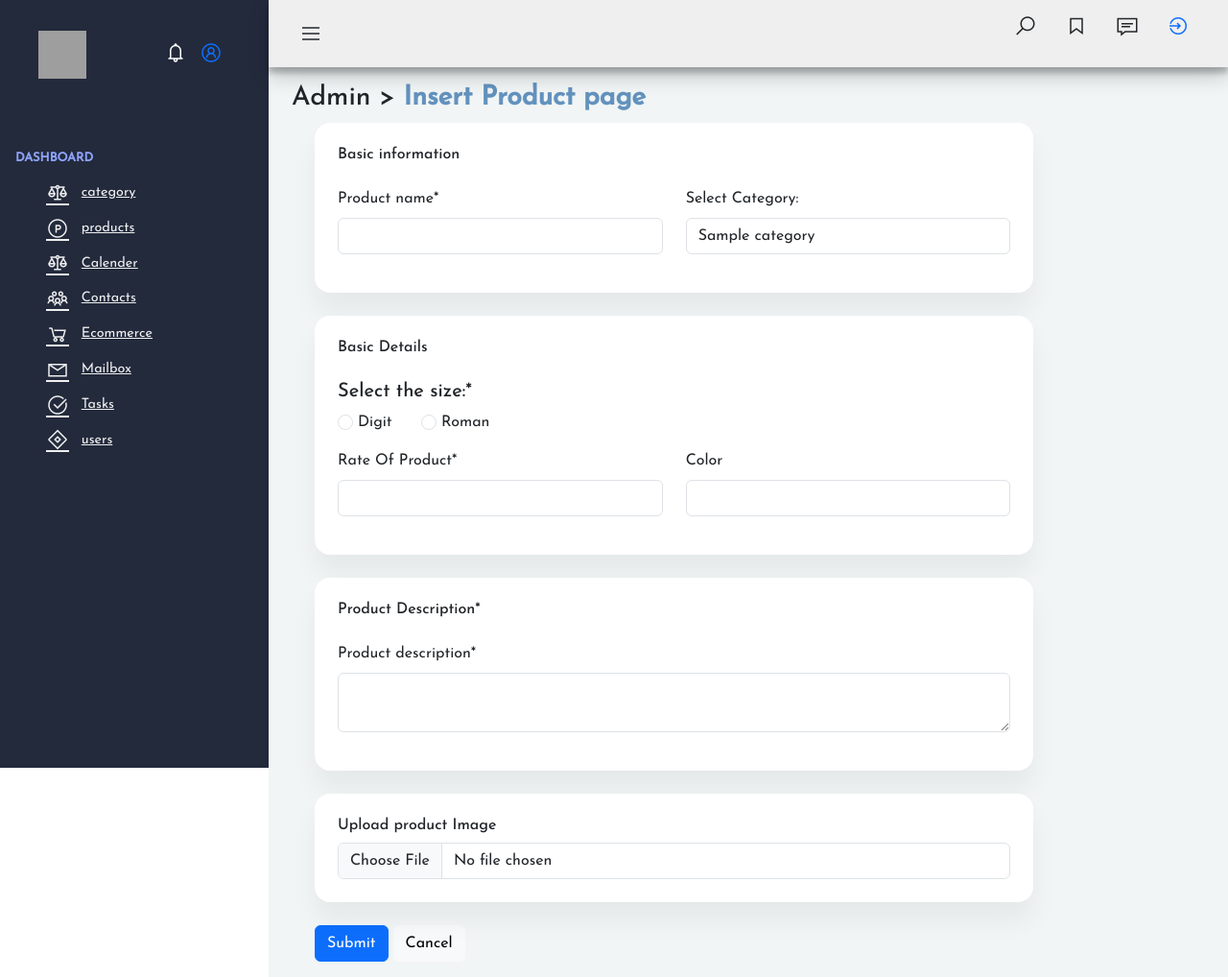
After one commit to hardikp911/phulkarieva, a PHP site: page /admin/insertProduct.php in a window 1280 px wide. The commit adds this page. Shown: the whole page at 96% size. Run offline with PHP 8.4, Linux system fonts and the light colour scheme; tables that the repository leaves empty or names only in its code hold one stand-in row (values such as "Sample post"); some libraries are stand-ins or nearby versions; some web fonts are replaced; grey boxes are pictures that could not be loaded.

Commit message:
insert page func

```diff
--- a/admin/footer.php
+++ b/admin/footer.php
@@ -1,3 +1,4 @@
 <script  src="./assets/js/script.js"></script>
   <script src="https://cdn.jsdelivr.net/npm/@popperjs/core@2.11.8/dist/umd/popper.min.js" integrity="sha384-I7E8VVD/ismYTF4hNIPjVp/Zjvgyol6VFvRkX/vR+Vc4jQkC+hVqc2pM8ODewa9r" crossorigin="anonymous"></script>
 <script src="https://cdn.jsdelivr.net/npm/bootstrap@5.3.0/dist/js/bootstrap.min.js" integrity="sha384-fbbOQedDUMZZ5KreZpsbe1LCZPVmfTnH7ois6mU1QK+m14rQ1l2bGBq41eYeM/fS" crossorigin="anonymous"></script>
+<script src="https://code.jquery.com/jquery-1.10.2.min.js"></script>
--- /dev/null
+++ b/admin/insertProduct.php
@@ -0,0 +1,271 @@
+<?php include('./header.php');
+
+error_reporting(E_ALL);
+ini_set('display_errors', 1);
+?>
+<style type="text/css">
+    .card {
+        box-shadow: 0 20px 27px 0 rgb(0 0 0 / 5%);
+    }
+
+    .card {
+        position: relative;
+        display: flex;
+        flex-direction: column;
+        min-width: 0;
+        word-wrap: break-word;
+        background-color: #fff;
+        background-clip: border-box;
+        border: 0 solid rgba(0, 0, 0, .125);
+        border-radius: 1rem;
+    }
+
+    .card-body {
+        -webkit-box-flex: 1;
+        -ms-flex: 1 1 auto;
+        flex: 1 1 auto;
+        padding: 1.5rem 1.5rem;
+    }
+</style>
+
+<body>
+    <?php include('./sidebar.php');  ?>
+
+    <div class="main-content">
+        <?php include('./navbar.php');  ?>
+
+        <main>
+            <div class="main">
+                <div class="page-header">
+                    <div class="content">
+                        <h3>Admin &gt; <span class="highlight">Insert Product page</span></h3>
+                    </div>
+                </div>
+
+            </div>
+            <section class="body">
+                <!-- code for use to make pages -->
+                <div class="container-fluid">
+                    <div class="container">
+
+                        <?php
+                        include('../database/connection.php');
+
+                        if ($_SERVER["REQUEST_METHOD"] == "POST") {
+
+
+                            // Retrieve form data
+                            $productName = $_POST['productName'];
+                            $category = $_POST['category'];
+                            $sizeOption = $_POST['sizeOption'];
+                            $size = ($sizeOption == 'digit') ? $_POST['sizeDigit'] : $_POST['sizeRoman'];
+                            $rate = $_POST['rate'];
+                            $color = $_POST['color'];
+                            $description = $_POST['description'];
+
+                            // Process the uploaded image
+                            $upload_dir = "./assets/uploads/products/";
+
+                            if (!file_exists($upload_dir) && !mkdir($upload_dir, 0777, true)) {
+                                echo "Failed to create upload directory.";
+                                exit();
+                            }
+
+                            if (isset($_FILES['image']) && $_FILES['image']['error'] === UPLOAD_ERR_OK) {
+                                $file_name = $_FILES['image']['name'];
+                                $file_tmp = $_FILES['image']['tmp_name'];
+                                $file_size = $_FILES['image']['size'];
+                                $file_ext = strtolower(pathinfo($file_name, PATHINFO_EXTENSION));
+                                $extensions = array("jpg", "jpeg", "png", "gif");
+
+                                if (!in_array($file_ext, $extensions)) {
+                                    echo "Extension not allowed, please choose a JPG, JPEG, PNG, or GIF file.";
+                                    exit();
+                                } elseif ($file_size > 2097152) {
+                                    echo "File size must be exactly or less than 2 MB";
+                                    exit();
+                                }
+
+                                $upload_path = $upload_dir . $file_name;
+                                if (!move_uploaded_file($file_tmp, $upload_path)) {
+                                    echo "Error uploading file.";
+                                    exit();
+                                }
+
+                                $image = $upload_path;
+                            } else {
+                                $image = null;
+                            }
+
+                            // Insert data into the database
+                            $query = "INSERT INTO products (product_name, category_id, size_option, product_size, product_rate, product_color, product_description, product_image_path)
+              VALUES ('$productName', '$category', '$sizeOption', '$size', '$rate', '$color', '$description', '$image')";
+                            if (mysqli_query($conn, $query)) {
+                                echo "Data inserted successfully.";
+                            } else {
+                                echo "Error: " . mysqli_error($conn);
+                            }
+                        }
+                        ?>
+
+                        <form action="<?php echo $_SERVER['PHP_SELF']; ?>" method="post" enctype="multipart/form-data">
+                            <div class="row">
+                                <div class="col-lg-10">
+                                    <div class="card mb-4">
+                                        <div class="card-body">
+                                            <h3 class="h6 mb-4">Basic information</h3>
+                                            <div class="row">
+                                                <div class="col-lg-6">
+                                                    <div class="mb-3">
+                                                        <label class="form-label">Product name*</label>
+                                                        <input type="text" class="form-control" name="productName" required>
+                                                    </div>
+                                                </div>
+                                                <div class="col-lg-6">
+
+                                                    <div class="mb-3">
+                                                        <label class="form-label">Select Category:</label>
+                                                        <select class="form-control" name="category">
+                                                            <?php
+                                                            $query = "SELECT * FROM category";
+                                                            $result = mysqli_query($conn, $query);
+                                                            while ($row = mysqli_fetch_assoc($result)) {
+                                                                $categoryId = $row['id'];
+                                                                $categoryName = $row['catname'];
+                                                                echo "<option value='$categoryId'>$categoryName</option>";
+                                                            }
+                                                            ?>
+                                                        </select>
+                                                    </div>
+                                                </div>
+                                            </div>
+                                        </div>
+                                    </div>
+
+                                    <div class="card mb-4">
+                                        <div class="card-body">
+                                            <h3 class="h6 mb-4">Basic Details</h3>
+                                            <div class="mb-3">
+                                                <h5>Select the size:*</h5>
+                                                <input class="form-check-input" type="radio" name="sizeOption" id="sizeDigit" value="digit">
+                                                <label class="form-check-label" for="sizeDigit">
+                                                    Digit
+                                                </label>
+                                                &nbsp;&nbsp;&nbsp;&nbsp;
+                                                <input class="form-check-input" type="radio" name="sizeOption" id="sizeRoman" value="roman">
+                                                <label class="form-check-label" for="sizeRoman">
+                                                    Roman
+                                                </label>
+                                            </div>
+                                            <div id="digitField" class="mb-3" style="display: none;">
+                                                <label class="form-label">Size available in digit (e.g., 22, 44, 36)</label>
+                                                <input type="text" class="form-control" name="sizeDigit">
+                                            </div>
+                                            <div id="romanField" class="mb-3" style="display: none;">
+                                                <label class="form-label">Size available in roman (e.g., XL, L, XXL)</label>
+                                                <input type="text" class="form-control" name="sizeRoman">
+                                            </div>
+                                            <div class="row">
+                                                <div class="col-lg-6">
+                                                    <div class="mb-3">
+                                                        <label class="form-label">Rate Of Product*</label>
+                                                        <input type="text" class="form-control" name="rate" required>
+                                                    </div>
+                                                </div>
+                                                <div class="col-lg-6">
+                                                    <div class="mb-3">
+                                                        <label class="form-label">Color</label>
+                                                        <input type="text" class="form-control" name="color">
+                                                    </div>
+                                                </div>
+                                            </div>
+                                        </div>
+                                    </div>
+                                    <div class="card mb-4">
+                                        <div class="card-body">
+                                            <h3 class="h6 mb-4">Product Description*</h3>
+                                            <div class="row">
+                                                <div class="col-lg-12">
+                                                    <div class="mb-3">
+                                                        <label class="form-label">Product description*</label>
+                                                        <textarea class="form-control" name="description" required></textarea>
+                                                    </div>
+                                                </div>
+                                            </div>
+                                        </div>
+                                    </div>
+                                </div>
+                                <div class="col-lg-10">
+                                    <div class="card mb-4">
+                                        <div class="card-body">
+                                            <h3 class="h6">Upload product Image</h3>
+                                            <input class="form-control" type="file" name="image" id="imageInput" >
+                                            <div id="imagePreview"></div>
+                                        </div>
+                                    </div>
+                                </div>
+                                <div class="col-lg-10">
+                                    <button type="submit" class="btn btn-primary">Submit</button>
+                                    <button type="Cancle" class="btn btn-light">Cancel</button>
+                                </div>
+
+
+                            </div>
+
+                        </form>
+
+                    </div>
+                </div>
+            </section>
+        </main>
+    </div>
+    <label for="sidebar" class="body-label" id="body-label"></label>
+</body>
+
+</html>
+<!-- partial -->
+<?php include('./footer.php');  ?>
+<script>
+    $(document).ready(function() {
+        // When a radio button is clicked
+        $('input[name="sizeOption"]').on('change', function() {
+            var selectedOption = $(this).val();
+
+            // Hide both fields initially
+            $('#digitField').hide();
+            $('#romanField').hide();
+
+            // Show the corresponding field based on the selected option
+            if (selectedOption === 'digit') {
+                $('#digitField').show();
+            } else if (selectedOption === 'roman') {
+                $('#romanField').show();
+            }
+        });
+    });
+
+    // JavaScript
+    document.getElementById('imageInput').addEventListener('change', function(event) {
+        var input = event.target;
+        var reader = new FileReader();
+
+        reader.onload = function() {
+            var imgElement = document.createElement('img');
+            imgElement.src = reader.result;
+            imgElement.style.maxWidth = '300px';
+            imgElement.style.maxHeight = '300px';
+            imgElement.style.border = '1px solid #ccc';
+            imgElement.style.padding = '10px';
+
+            var previewContainer = document.getElementById('imagePreview');
+            previewContainer.innerHTML = '';
+            previewContainer.appendChild(imgElement);
+        };
+
+        reader.readAsDataURL(input.files[0]);
+    });
+</script>
+
+</body>
+
+</html>
--- a/user/cssfiles.php
+++ b/user/cssfiles.php
@@ -1,3 +1,6 @@
+<?php
+session_start();
+?>
     <meta charset="utf-8">
     <meta name="viewport" content="width=device-width, initial-scale=1">
 
```
Also changed, not shown: admin/category.php (+81 -41 lines), user/navbar.php (+59 -13 lines), user/assets/images/svg/logout.svg (added).
